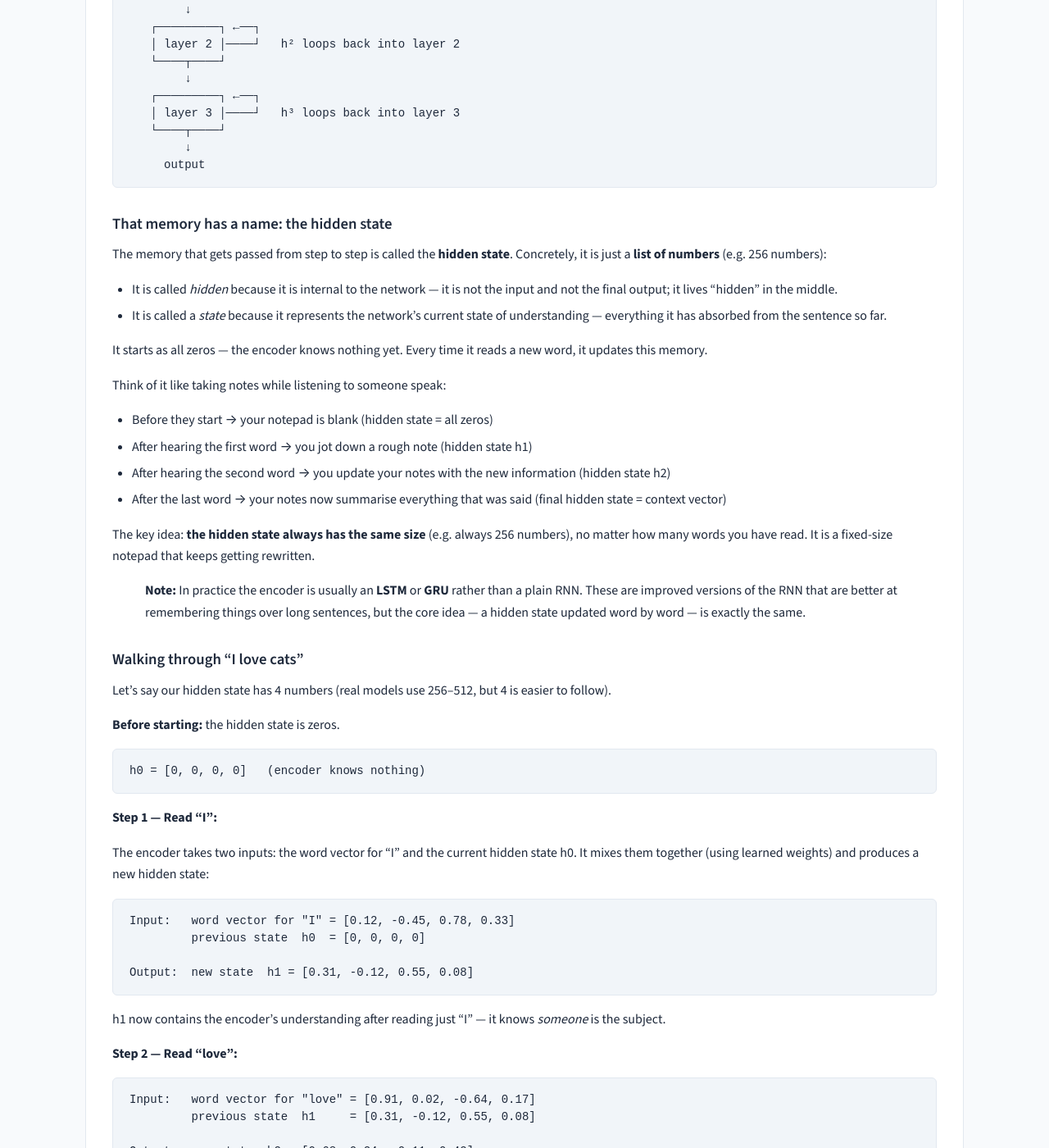
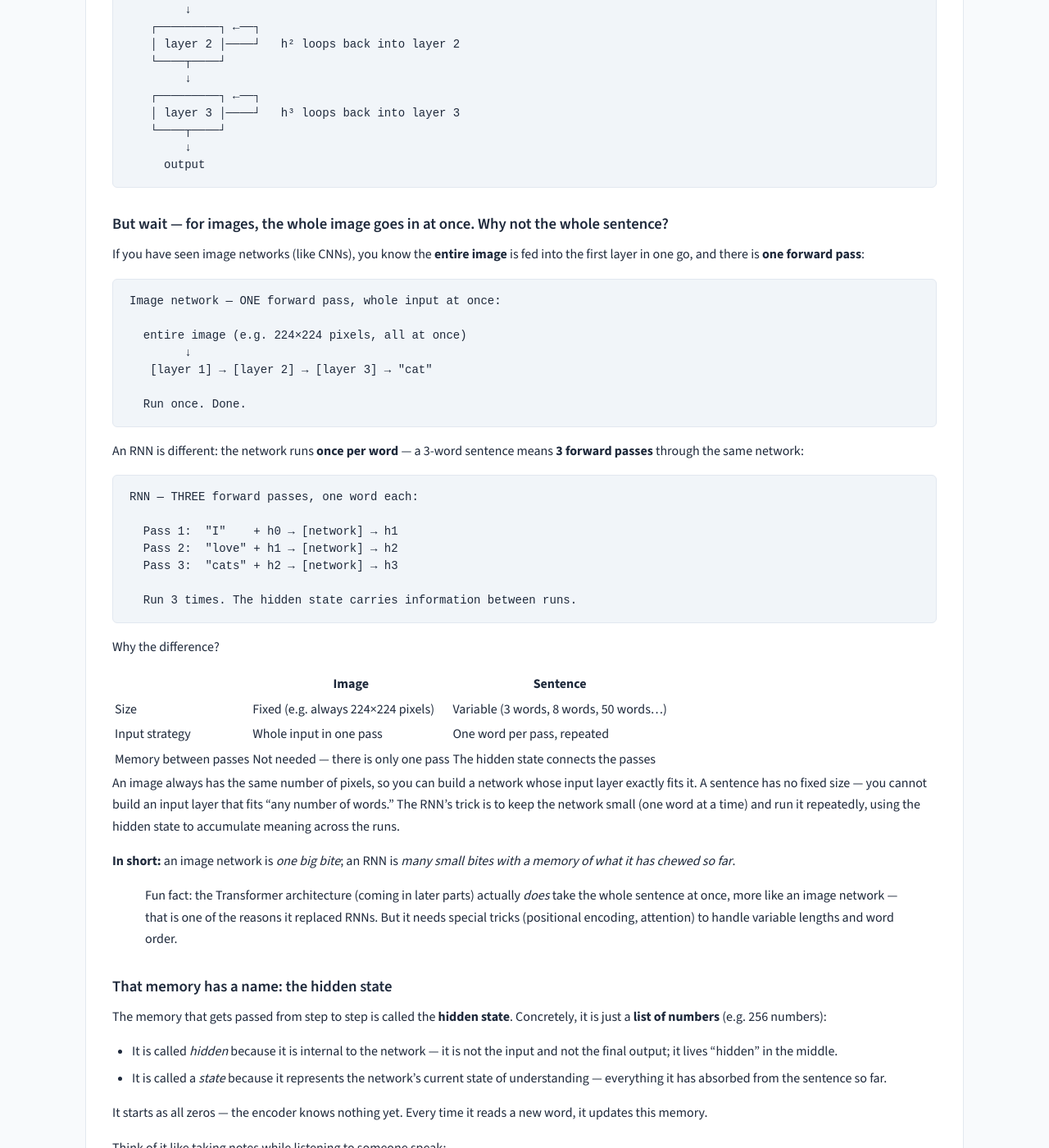
Before and after one commit to rilov/handbook, a Jekyll site: the page built from _topics/DL for GenAI - Part 2 - Encoder-Decoder Architecture.md, in a window 1280 px wide and 1400 px high, scrolled down 7509 px. Shown: the whole window at 82% size. Built offline with Jekyll 4.4.1, drawn with Linux system fonts in a browser that asks for light colours.

Commit message:
Add image vs sentence comparison: one forward pass vs one pass per word with hidden state

````diff
--- a/_topics/DL for GenAI - Part 2 - Encoder-Decoder Architecture.md
+++ b/_topics/DL for GenAI - Part 2 - Encoder-Decoder Architecture.md
@@ -335,6 +335,46 @@ Stacked RNN — every layer has its own loop:
         ↓
      output
 ```
+
+### But wait — for images, the whole image goes in at once. Why not the whole sentence?
+
+If you have seen image networks (like CNNs), you know the **entire image** is fed into the first layer in one go, and there is **one forward pass**:
+
+```text
+Image network — ONE forward pass, whole input at once:
+
+  entire image (e.g. 224×224 pixels, all at once)
+        ↓
+   [layer 1] → [layer 2] → [layer 3] → "cat"
+
+  Run once. Done.
+```
+
+An RNN is different: the network runs **once per word** — a 3-word sentence means **3 forward passes** through the same network:
+
+```text
+RNN — THREE forward passes, one word each:
+
+  Pass 1:  "I"    + h0 → [network] → h1
+  Pass 2:  "love" + h1 → [network] → h2
+  Pass 3:  "cats" + h2 → [network] → h3
+
+  Run 3 times. The hidden state carries information between runs.
+```
+
+Why the difference?
+
+| | Image | Sentence |
+|---|---|---|
+| Size | Fixed (e.g. always 224×224 pixels) | Variable (3 words, 8 words, 50 words...) |
+| Input strategy | Whole input in one pass | One word per pass, repeated |
+| Memory between passes | Not needed — there is only one pass | The hidden state connects the passes |
+
+An image always has the same number of pixels, so you can build a network whose input layer exactly fits it. A sentence has no fixed size — you cannot build an input layer that fits "any number of words." The RNN's trick is to keep the network small (one word at a time) and run it repeatedly, using the hidden state to accumulate meaning across the runs.
+
+**In short:** an image network is *one big bite*; an RNN is *many small bites with a memory of what it has chewed so far*.
+
+> Fun fact: the Transformer architecture (coming in later parts) actually *does* take the whole sentence at once, more like an image network — that is one of the reasons it replaced RNNs. But it needs special tricks (positional encoding, attention) to handle variable lengths and word order.
 
 ### That memory has a name: the hidden state
 
````
